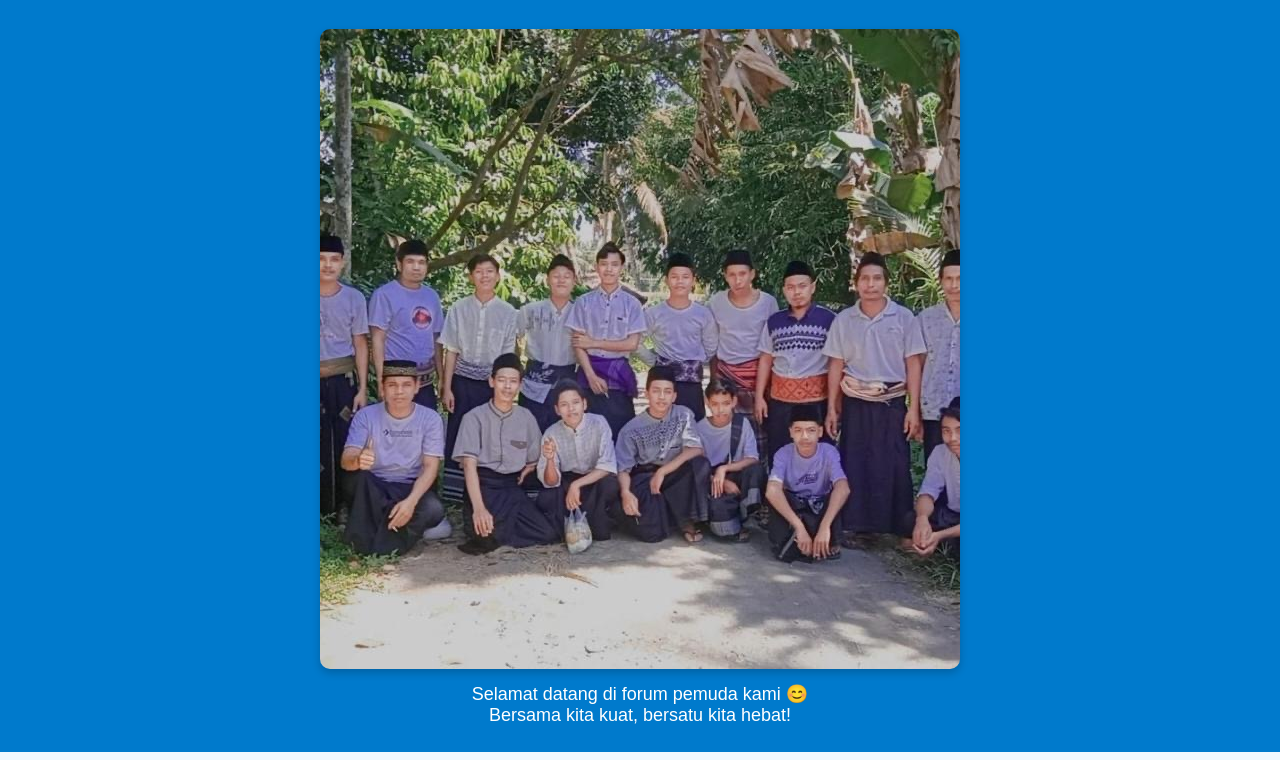
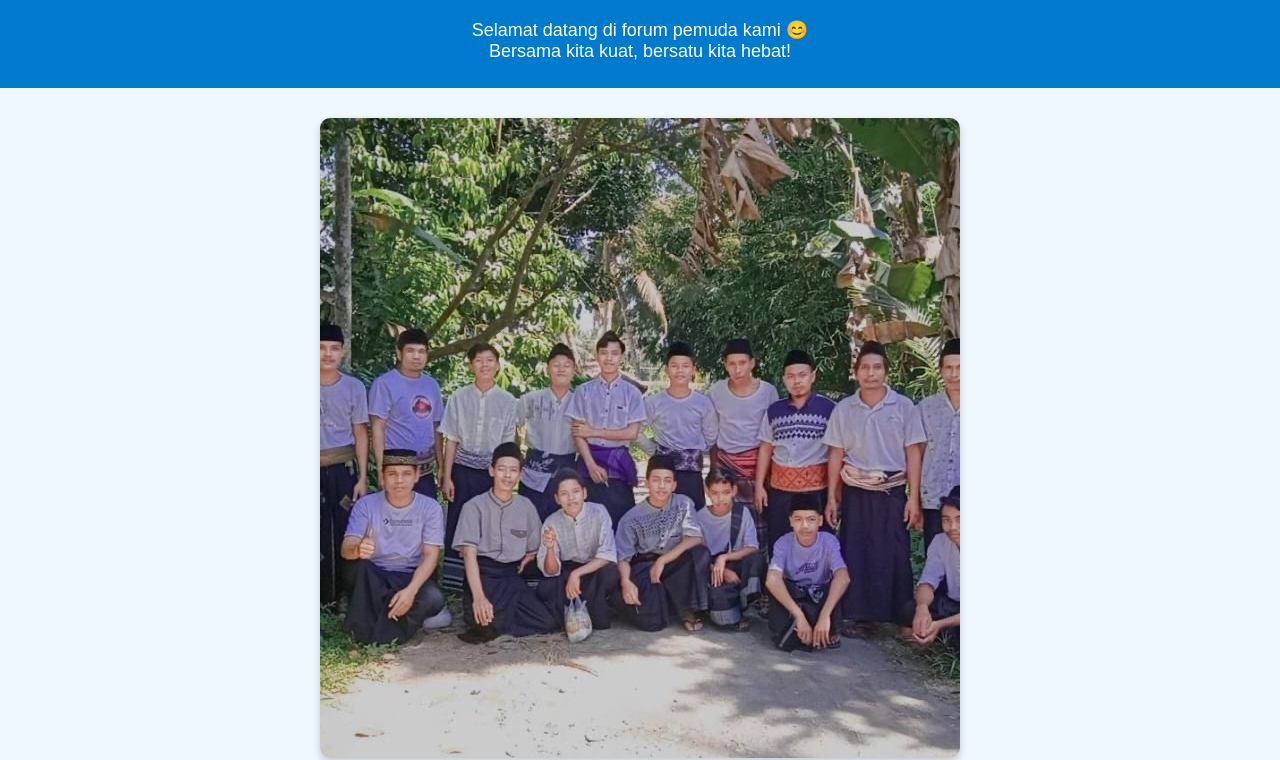
Before and after one commit to Fikronardian/Forum-pemuda-TBL, a plain HTML site: page index.html in a window 1280 px wide. Shown: the part 77-837 px from the top of the page. Drawn offline with Linux system fonts and the light colour scheme.

Commit message:
Update index.html

```diff
--- a/index.html
+++ b/index.html
@@ -25,10 +25,18 @@
   </style>
 </head>
 <body>
-  <header><h1>FORUM PEMUDA TBL</h1>
+  <header>
+    <h1>FORUM PEMUDA TBL</h1>
+    <div style="text-align: center; font-size: 18px; margin: 10px 0;">
+      Selamat datang di forum pemuda kami 😊<br>
+      Bersama kita kuat, bersatu kita hebat!
+    </div>
+  </header>
+
+  <!-- Foto dipindah ke luar header -->
+  <div style="text-align: center; margin: 20px 0;">
     <img src="images/IMG_2906.jpeg" alt="Foto Kegiatan Forum" class="foto-kegiatan">
-    <div style='text-align: center; font-size: 18px; margin: 10px 0;'>Selamat datang di forum pemuda kami 😊<br>Bersama kita kuat, bersatu kita hebat!</div>
-  </header>
+  </div>
 
   <main>
     <details class="section" open>
```
